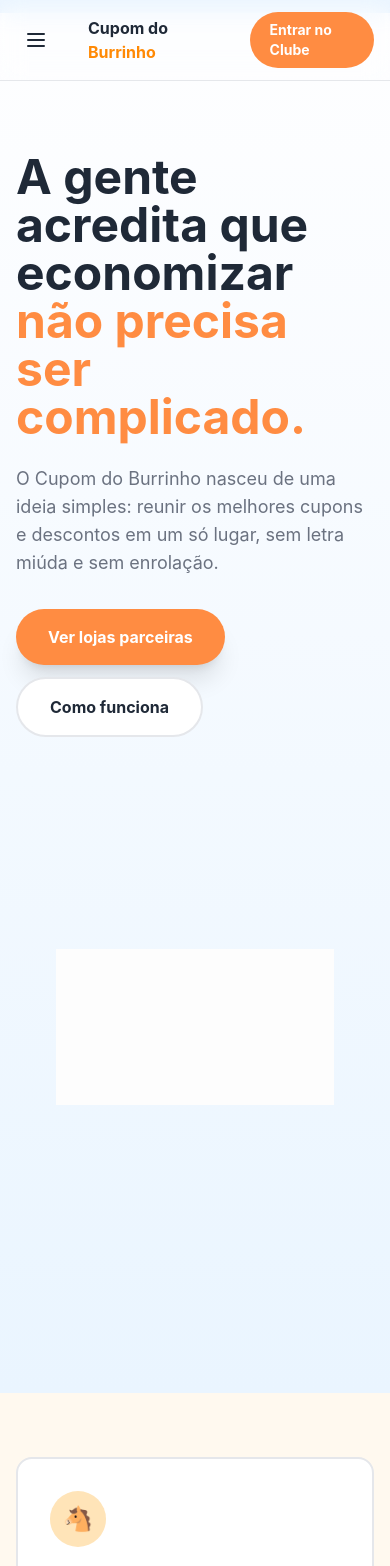
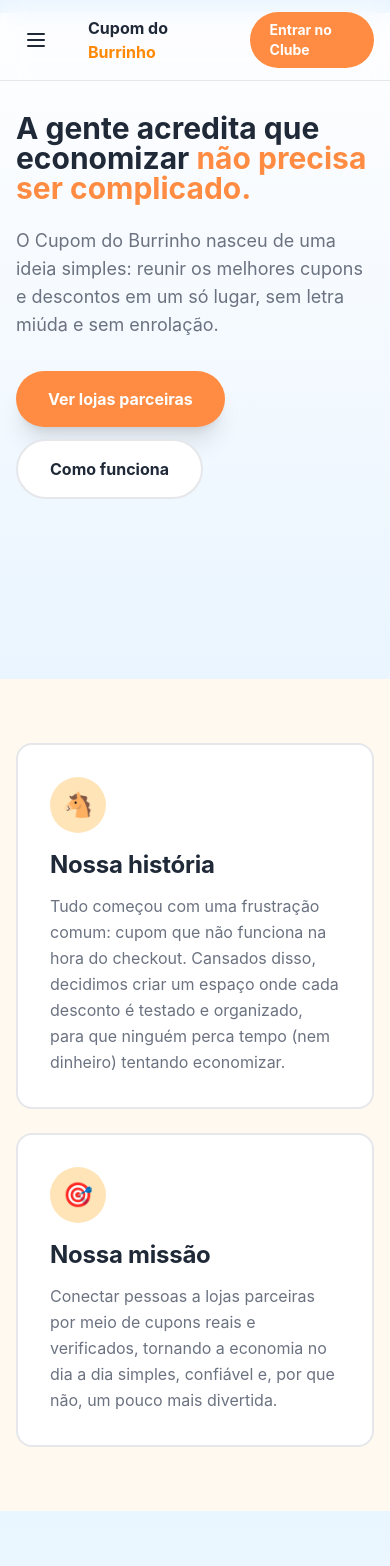
Before and after one commit to nicolesilva2037/cupom-burrinho, a React (Vite) app: page /sobre in a window 390 px wide. Shown: the top 1566 px of the page. Built offline with nearby package versions, Linux system fonts and the light colour scheme.

Commit message:
tamanhos e pequenos bugs corrigidos

```diff
--- a/src/components/About/AboutCTA.jsx
+++ b/src/components/About/AboutCTA.jsx
@@ -13,8 +13,8 @@
               </h2>
 
               <p className="mt-2 opacity-90">
-                Cadastre-se e comece a economizar nas suas lojas favoritas
-                agora mesmo.
+                Cadastre-se e comece a economizar nas suas lojas favoritas agora
+                mesmo.
               </p>
 
               <div className="mt-5 flex flex-col sm:flex-row gap-2 max-w-md">
--- a/src/components/About/AboutHero.jsx
+++ b/src/components/About/AboutHero.jsx
@@ -4,10 +4,10 @@
   return (
     <div className="bg-linear-to-b from-[#fefeff] to-[#eaf5ff]">
       <section className="relative overflow-hidden py-20 md:py-20 -mt-17">
-        <div className="relative max-w-6xl mx-auto px-4 m-15">
+        <div className="relative max-w-6xl mx-auto px-4 m-5">
           <div className="grid lg:grid-cols-2 gap-12 items-center">
             <div className="sm:px-8">
-              <h1 className="text-5xl md:text-6xl font-display font-bold leading-none">
+              <h1 className="text-3xl md:text-4xl font-display font-bold leading-none">
                 A gente acredita que economizar
                 <span className="text-primary">
                   {" "}
@@ -40,7 +40,7 @@
 
             <div className="relative">
               <div className="rounded-4xl p-4 shadow-soft">
-                <div className="mt-4 rounded-3xl h-105 flex items-center justify-center md:block">
+                <div className="mt-4 rounded-3xl h-105 flex items-center justify-center hidden md:block">
                   <img
                     src={burrinhoGif}
                     alt="Mascote Burrinho animado"
--- a/src/components/Hero/HeroContent.jsx
+++ b/src/components/Hero/HeroContent.jsx
@@ -4,7 +4,7 @@
   return (
     <div className="z-10">
       <h1
-        className="mt-18 text-3xl md:text-6xl font-display font-bold leading-tight text-foreground transition-transform duration-300"
+        className="mt-18 text-2xl md:text-5xl font-display font-bold leading-tight text-foreground transition-transform duration-300"
         style={{
           transform: `translate(${render.x * 4}px, ${render.y * 4}px)`,
         }}
--- a/src/components/Hero/HeroMascot.jsx
+++ b/src/components/Hero/HeroMascot.jsx
@@ -13,8 +13,8 @@
         alt="Mascote burrinho azul segurando cupom"
         onMouseEnter={() => setIsHoveringMascot(true)}
         onMouseLeave={() => setIsHoveringMascot(false)}
-        className={`relative w-220 max-w-full drop-shadow-2xl transition-transform duration-500 ease-out
-          ${isHoveringMascot ? "scale-110 rotate-1" : "scale-100"}
+        className={`relative w-150 max-w-full drop-shadow-2xl transition-transform duration-500 ease-out
+          ${isHoveringMascot ? "scale-105 rotate-1" : "scale-100"}
           animate-float`}
         style={{
           transform: `
```
